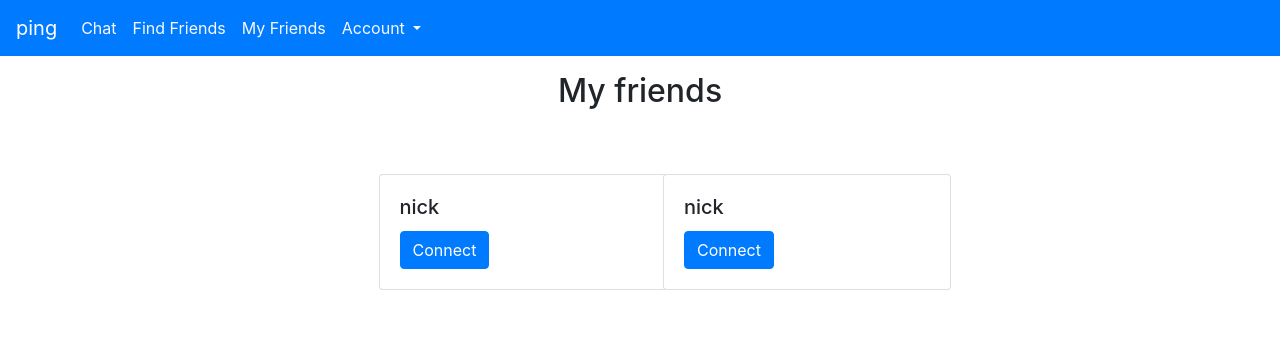
After one commit to nspeer12/ping, a Flask app: page /friends in a window 1280 px wide. The commit adds this page. Shown: the top 345 px of the page. Run offline with Flask 2, Linux system fonts and the light colour scheme; a user stored in the database is signed in; data comes from the database, SQL or seed files in the repository; both versions use the stored data as it was after the commit.

Commit message:
finished login and friend system

```diff
--- a/app.py
+++ b/app.py
@@ -1,7 +1,7 @@
 from flask import Flask
 from flask import Flask, flash, redirect, render_template, request, session, abort
 from flask_socketio import SocketIO
-from database import create_user, list_users, add_contact
+from database import *
 
 app = Flask(__name__)
 app.config['SECRET_KEY'] = 'vnkdjnfjknfl1232#'
@@ -23,6 +23,11 @@ def handle_my_custom_event(json, methods=['GET', 'POST']):
 	socketio.emit('my response', json, callback=messageReceived)
 
 
+@app.route('/friends')
+def get_friends():
+    friends = load_all_friends(session['username'])
+    return render_template('friends.html', **locals())
+
 @app.route('/logout', methods=["POST", "GET"])
 def logout():
     session['logged_in'] = False
@@ -33,14 +38,18 @@ def logout():
 def login():
     if request.method == "GET":
         return render_template('login.html')
+    else:
+        # login attempt
+        status = check_user(request.form['username'], request.form['password'])
+        if status == 1:
+            session['logged_in'] = True
+            session['username'] = request.form['username']
+            return sessions()
+        else:
+            flash('wrong password!')
+            error = "wrong password"
+            return render_template('login.html', **locals())
 
-    if request.form['password'] == 'password' and request.form['username'] == 'admin':
-        session['logged_in'] = True
-        session['username'] = request.form['username']
-        return sessions()
-    else:
-        flash('wrong password!')
-        return
 
 @app.route('/register', methods=["POST", "GET"])
 def register():
--- a/database.py
+++ b/database.py
@@ -1,7 +1,7 @@
 import sqlite3
 import pandas as pd
 import json
-
+from hashlib import sha256
 
 db = "database.db"
 
@@ -29,18 +29,44 @@ def create_user(name, email, password):
 	ID = len(df)
 
 	# hash password
-	password = hash(password)
+	password = sha256(password.encode('utf-8')).hexdigest()
 
 	c = conn.cursor()
 	contacts =  '{"contacts":[]}'
 	messages = '{"messages":[]}'
-	print(json.dumps(messages))
-	c.execute("INSERT INTO users VALUES (\'{}\', \'{}\',\'{}\',\'{}\',\'{}\',\'{}\');".format(ID, email, name, password, json.dumps(contacts), json.dumps(messages)))
+	c.execute("INSERT INTO users VALUES (\'{}\', \'{}\',\'{}\',\'{}\',\'{}\',\'{}\');".format(ID, email, name, password, contacts, messages))
 	print("inserted user")
 	conn.commit()
 	conn.close()
 
 	return "registration successful!"
+
+
+def check_user(user, password):
+	conn = sqlite3.connect(db)
+
+	# check for valid new username and EMAIL
+	query = "SELECT * FROM users WHERE NAME = \"{}\"".format(user)
+	df = pd.read_sql_query(query, conn)
+
+	# no users found
+	if len(df) == 0:
+		return -1
+
+	password = sha256(password.encode('utf-8')).hexdigest()
+
+	db_pass = df["PASSWORD"].to_list()[0]
+
+	print(password)
+	print(db_pass)
+
+	if db_pass == password:
+		print('password correct')
+		print(df["PASSWORD"])
+		return 1
+	else:
+		print('password incorrect')
+		return 0
 
 def list_users(search=None):
 	# allows to search for users or list every user on the platform
@@ -65,9 +91,8 @@ def add_contact(user, contact):
 	df = pd.read_sql_query(query, conn)
 
 	# load in contact list
-	contact_json = json.loads(json.loads(df["contacts"].values[0]))
+	contact_json = json.loads(df["contacts"].values[0])
 	contact_list = contact_json["contacts"]
-	contact_list.append("nick")
 	contact_list.append(contact)
 	print(contact_list)
 
@@ -82,8 +107,22 @@ def add_contact(user, contact):
 	c.execute(query)
 	conn.commit()
 	conn.close()
+	return True
 
-	return True
+
+def load_all_friends(username):
+	# get user
+	conn = sqlite3.connect(db)
+	query = "SELECT * FROM users WHERE NAME = \"{}\"".format(username)
+	df = pd.read_sql_query(query, conn)
+
+
+	# load in contact list
+	contact_json = json.loads(df["contacts"].values[0])
+	print(contact_json)
+	contact_list = contact_json["contacts"]
+	print(contact_list)
+	return contact_list
 
 
 if __name__=="__main__":
--- /dev/null
+++ b/templates/friends.html
@@ -0,0 +1,22 @@
+{% extends "layout.html" %}
+{% block body %}
+  <h2 class="text-center pt-3">My friends</h2>
+  <div class="container p-5">
+    <div class="row justify-content-center">
+      {% for friend in friends %}
+        <div class="col-lg-3 col-md-3 col-sm-4 col-xs-4 m-2">
+          <div class="card" style="width: 18rem;">
+            <div class="card-body">
+              <h5 class="card-title">{{ friend }}</h5>
+              <!-- <p class="card-text">Some quick example text to build on the card title and make up the bulk of the card's content.</p> -->
+              <form action="/add_contact" method="post">
+                <input type="hidden" name="user" value="{{ friend }}">
+                <input class="btn btn-primary" type="submit" name="connect" value="Connect"/>
+              </form>
+            </div>
+          </div>
+        </div>
+      {% endfor %}
+    </div>
+  </div>
+{% endblock %}
--- a/templates/login.html
+++ b/templates/login.html
@@ -21,6 +21,9 @@
       </div>
       <div class="col-lg-4 col-md-4 col-sm-1 col-xs-1"></div>
   </div>
+
+  {% include "error.html" %}
+
 </div>
 
 {% endblock %}
--- a/templates/navbar.html
+++ b/templates/navbar.html
@@ -7,10 +7,13 @@
   <div class="collapse navbar-collapse" id="navbarSupportedContent">
     <ul class="navbar-nav mr-auto">
       <li class="nav-item active">
-        <a class="nav-link text-light" href="#">Chat<span class="sr-only"></span></a>
+        <a class="nav-link text-light" href="/">Chat<span class="sr-only"></span></a>
       </li>
       <li class="nav-item active">
         <a class="nav-link text-light" href="find_contacts">Find Friends<span class="sr-only"></span></a>
+      </li>
+      <li class="nav-item active">
+        <a class="nav-link text-light" href="friends">My Friends<span class="sr-only"></span></a>
       </li>
       <li class="nav-item dropdown">
         <a class="nav-link dropdown-toggle text-light" href="#" id="navbarDropdown" role="button" data-toggle="dropdown" aria-haspopup="true" aria-expanded="false">
```
Also changed, not shown: database.db.
